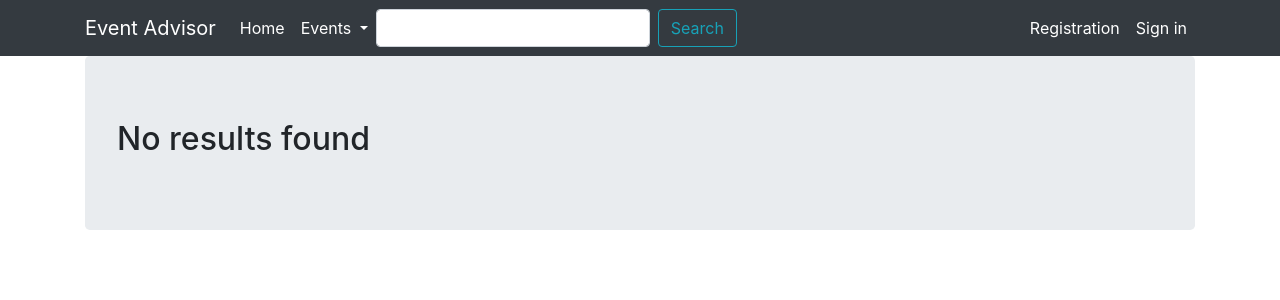
After one commit to MateuszTelega/EventAdvisor, a Django app: page /core/event/search in a window 1280 px wide. The commit adds this page. Shown: the top 300 px of the page. Run offline with Django 3.2, Linux system fonts and the light colour scheme; parts of the project's set-up code (start-up, migrations or seed data) failed here and were passed over; some libraries are stand-ins or nearby versions.

Commit message:
add search event function

```diff
--- a/core/urls.py
+++ b/core/urls.py
@@ -1,8 +1,9 @@
 from django.urls import path
 
-from .views import EventCreateView
+from .views import EventCreateView, SearchEventView
 
 app_name = 'core'
 urlpatterns = [
     path('event/create', EventCreateView.as_view(), name='event_create'),
+    path('event/search', SearchEventView.as_view(), name='event_search'),
 ]
--- a/core/views.py
+++ b/core/views.py
@@ -36,3 +36,19 @@ class EventCreateView(LoginRequiredMixin, OrganizerRequiredMixin, CreateView):
 
     def handle_no_permission(self):
         return redirect('index')
+
+
+class SearchEventView(ListView):
+    model = Event
+    template_name = 'search.html'
+    context_object_name = 'all_search_results'
+
+    def get_queryset(self):
+        result = super(SearchEventView, self).get_queryset()
+        query = self.request.GET.get('search')
+        if query:
+            postresult = Event.objects.filter(title__contains=query)
+            result = postresult
+        else:
+            result = None
+        return result
--- a/event_advisor/templates/base.html
+++ b/event_advisor/templates/base.html
@@ -29,6 +29,10 @@
               </a>
               {% block dropdown %}{% endblock %}
             </div>
+            <form class="form-inline my-2 my-lg-0" method="GET" action="{% url 'core:event_search' %}" >
+              <input class="form-control mr-sm-2" type="search" name="search">
+              <button class="btn btn btn-outline-info my-2 my-sm-0" type="submit"> Search </button>
+            </form>
           </div>
 
           <div class="navbar-nav ml-auto">
--- /dev/null
+++ b/event_advisor/templates/search.html
@@ -0,0 +1,13 @@
+{% extends "base.html" %}
+{% load event_extras %}
+
+{% block content %}
+    {% for event in all_search_results %}
+        <h2>{% event_title_format event %}</h2>
+        <h6>{% event_date_format event %}</h6>
+        <p>{% event_description_format event %}</p>
+        <p><a class="btn btn-secondary" href="#" role="button">View details &raquo;</a></p>
+    {% empty %}
+        <h2>No results found</h2>
+    {% endfor %}
+{% endblock %}
```
